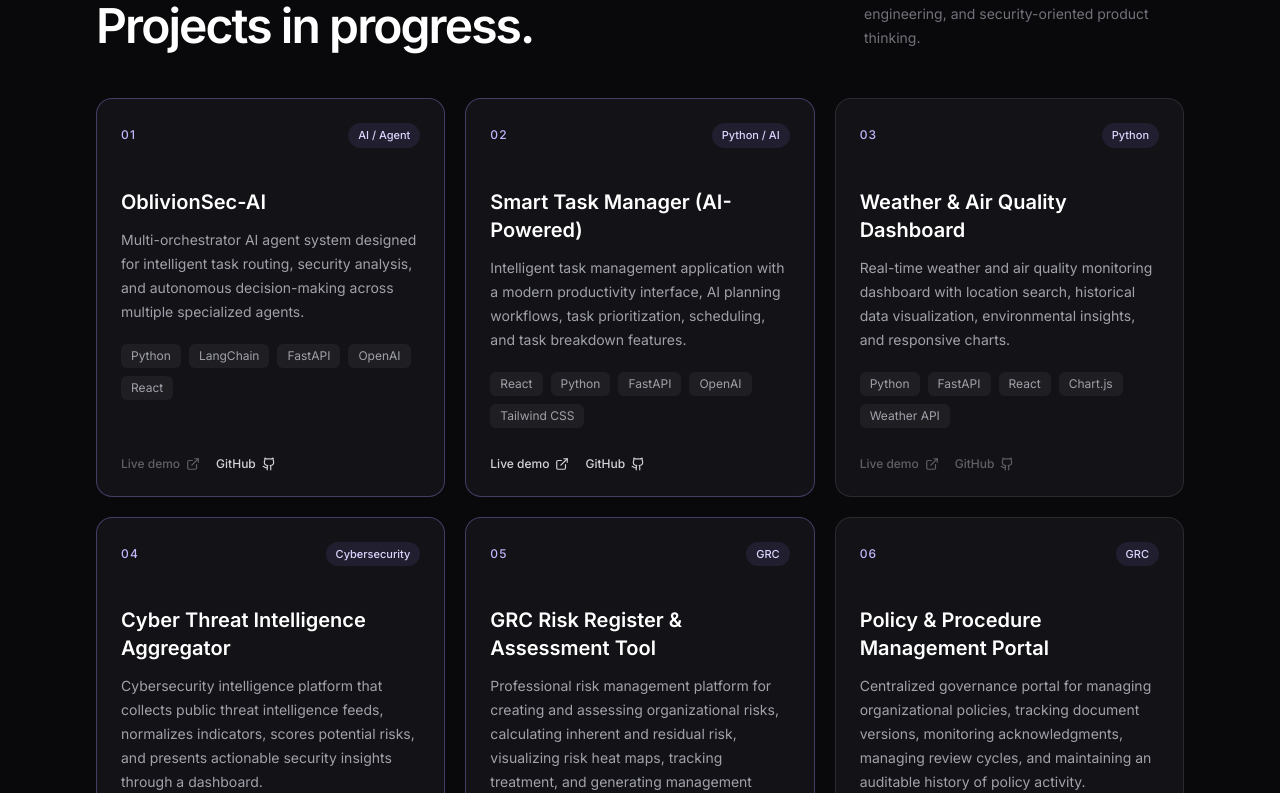
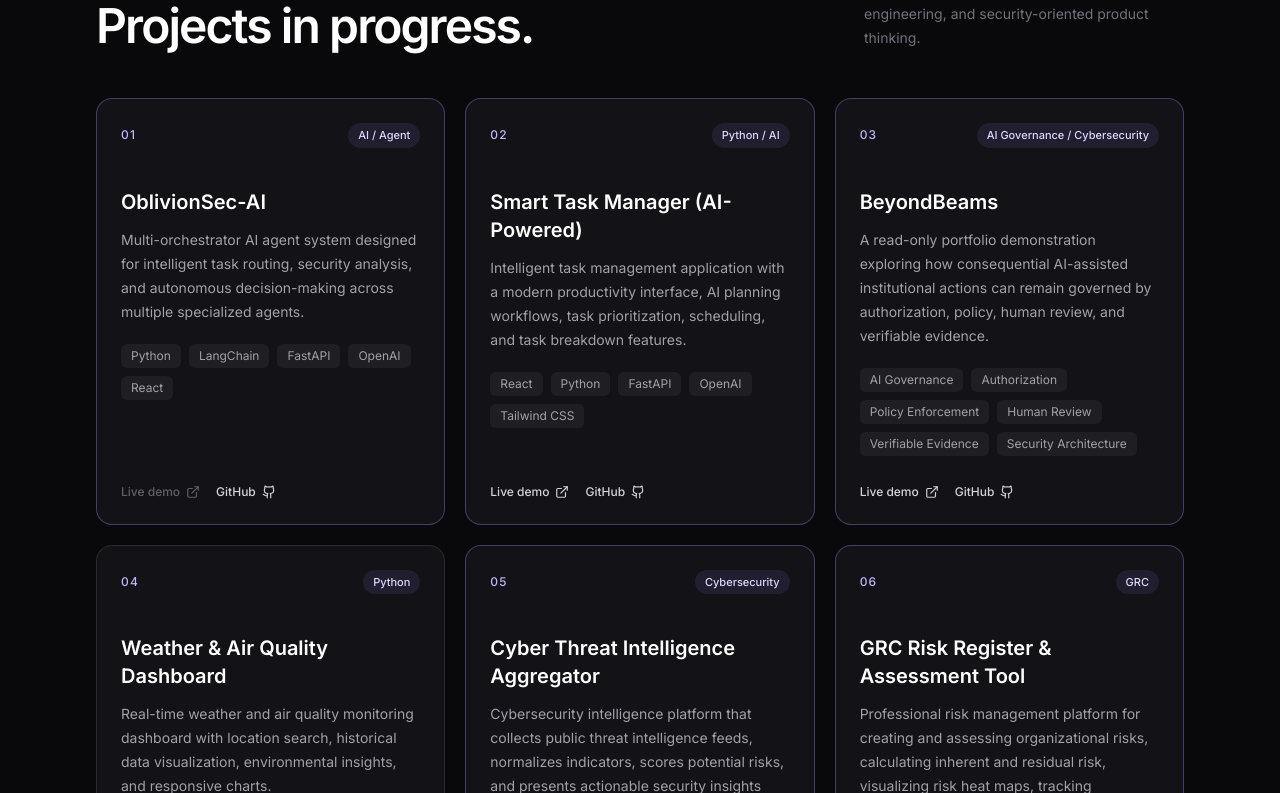
Before and after one commit to deaduramilade/portfolio, a React (Vite) app: page / in a window 1280 px wide. Shown: the part 2067-2860 px from the top of the page. Built offline with nearby package versions, Linux system fonts and the light colour scheme.

Commit message:
feat: add BeyondBeams live demo to portfolio

```diff
--- a/src/data/projects.js
+++ b/src/data/projects.js
@@ -18,6 +18,16 @@ export const projects = [
     technologies: ['React', 'Python', 'FastAPI', 'OpenAI', 'Tailwind CSS'],
     github: 'https://github.com/deaduramilade/smart-task-manager-ai',
     liveDemo: 'https://smart-task-manager-ai-phi.vercel.app',
+    featured: true,
+  },
+  {
+    id: 'beyondbeams',
+    title: 'BeyondBeams',
+    category: 'AI Governance / Cybersecurity',
+    description: 'A read-only portfolio demonstration exploring how consequential AI-assisted institutional actions can remain governed by authorization, policy, human review, and verifiable evidence.',
+    technologies: ['AI Governance', 'Authorization', 'Policy Enforcement', 'Human Review', 'Verifiable Evidence', 'Security Architecture'],
+    github: 'https://github.com/deaduramilade/BeyondBeams',
+    liveDemo: 'https://beyond-beams.vercel.app',
     featured: true,
   },
   {
```
